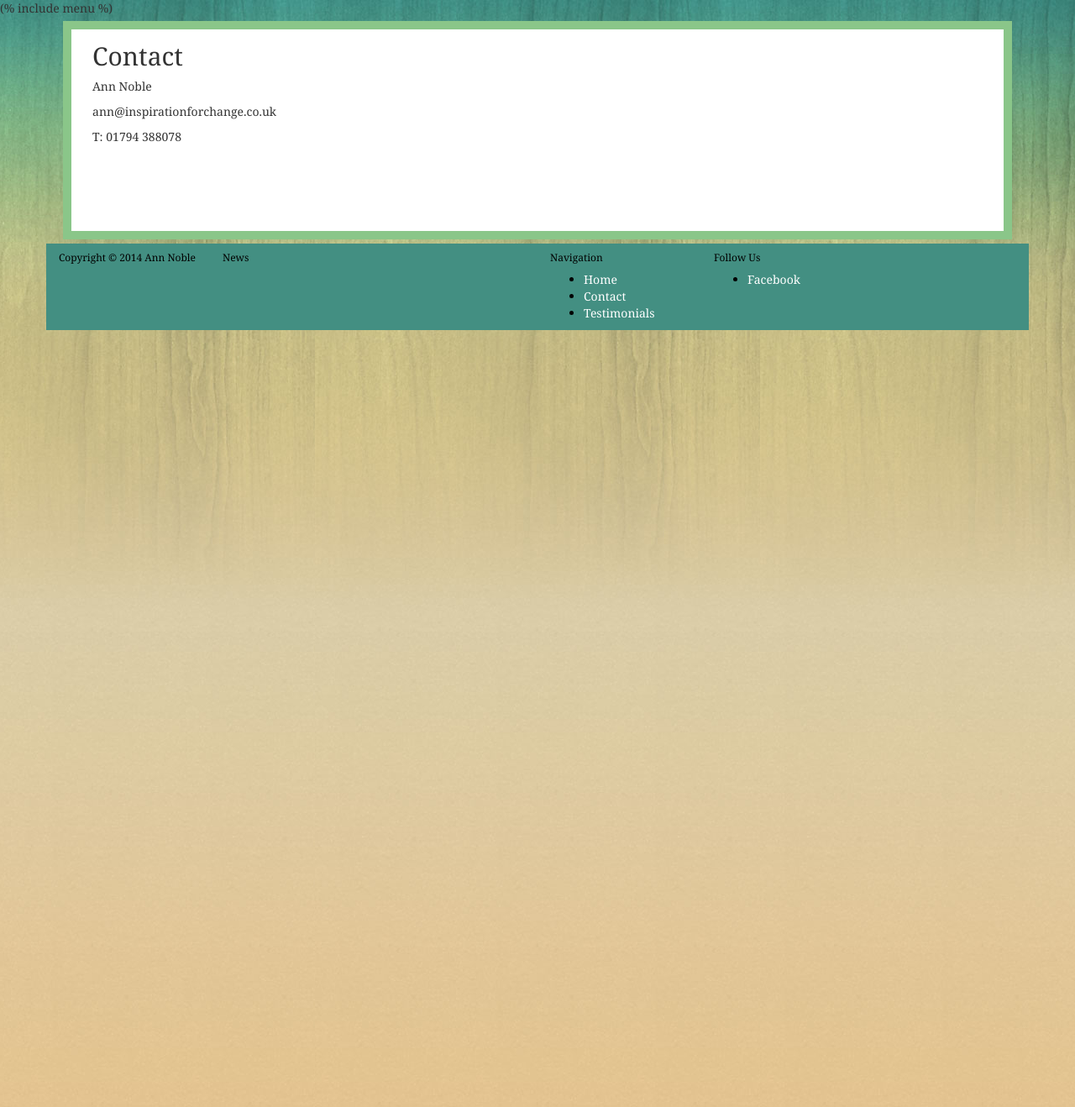
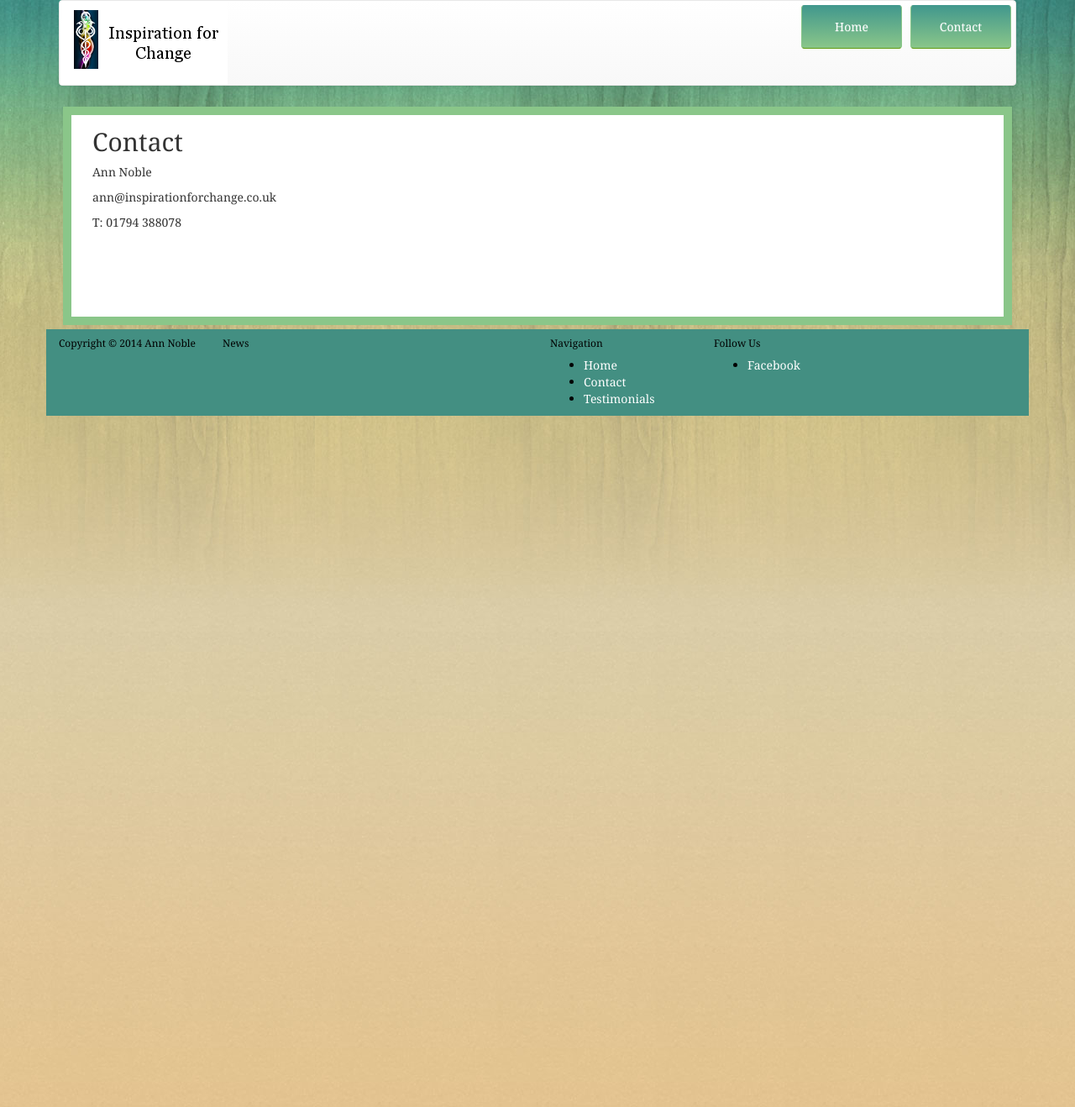
Before and after one commit to designerwebhosting/inspirationforchange, a Jekyll site: the page built from contact.md, in a window 1280 px wide. Shown: the whole page at 84% size. Built offline with Jekyll 4.4.1, drawn with Linux system fonts in a browser that asks for light colours; nearby versions of some CDN libraries.

Commit message:
/ ‘_layouts/default.html’

```diff
--- a/_layouts/default.html
+++ b/_layouts/default.html
@@ -41,7 +41,7 @@
 	</head>
 
 <body>
-	(% include menu %)
+	{% include menu %}
 
     <!-- contents -->
 	<div class="container">
```
